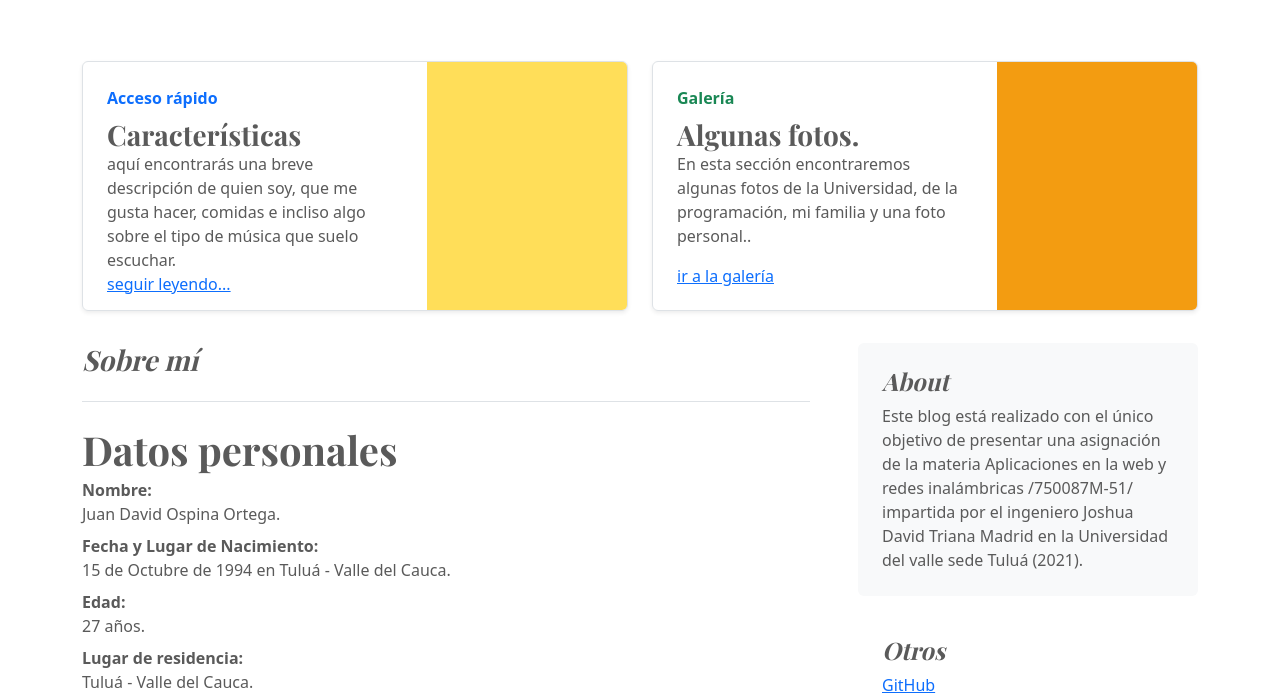
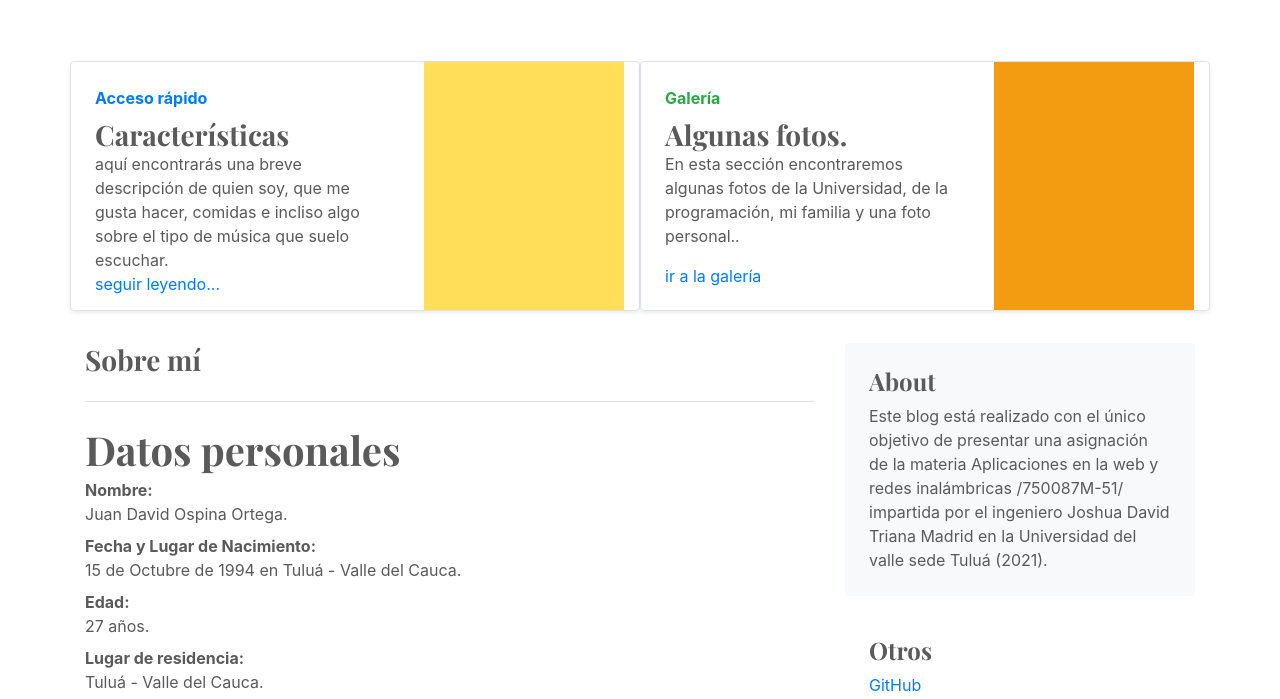
Before and after one commit to Megoftimer/Web, a plain HTML site: page index.html in a window 1280 px wide. Shown: the part 684-1383 px from the top of the page. Drawn offline with nearby package versions, Linux system fonts and the light colour scheme.

Commit message:
cambio nombre a index y añadir librerías online

```diff
--- a/www.html
+++ b/index.html
@@ -14,8 +14,9 @@
 
 
 
-    <!-- Bootstrap core CSS -->
-<link href="../assets/dist/css/bootstrap.min.css" rel="stylesheet">
+    <!-- Bootstrap core CSS
+<link href="../assets/dist/css/bootstrap.min.css" rel="stylesheet">-->
+    <link rel="stylesheet" href="https://stackpath.bootstrapcdn.com/bootstrap/4.3.1/css/bootstrap.min.css" integrity="sha384-ggOyR0iXCbMQv3Xipma34MD+dH/1fQ784/j6cY/iJTQUOhcWr7x9JvoRxT2MZw1T" crossorigin="anonymous">
 
     <style>
       .bd-placeholder-img {
@@ -299,7 +300,7 @@
   </p>
 </footer>
 
- <script src="../assets/dist/js/bootstrap.bundle.min.js"></script>
-
+ <!--<script src="../assets/dist/js/bootstrap.bundle.min.js"></script>-->
+    <script src="https://stackpath.bootstrapcdn.com/bootstrap/4.3.1/js/bootstrap.min.js" integrity="sha384-JjSmVgyd0p3pXB1rRibZUAYoIIy6OrQ6VrjIEaFf/nJGzIxFDsf4x0xIM+B07jRM" crossorigin="anonymous"></script>
   </body>
 </html>
```
